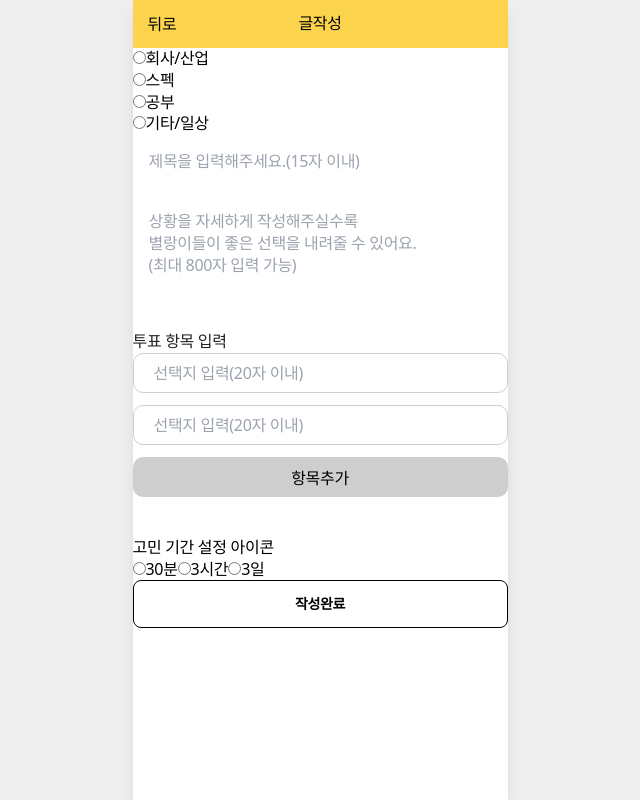
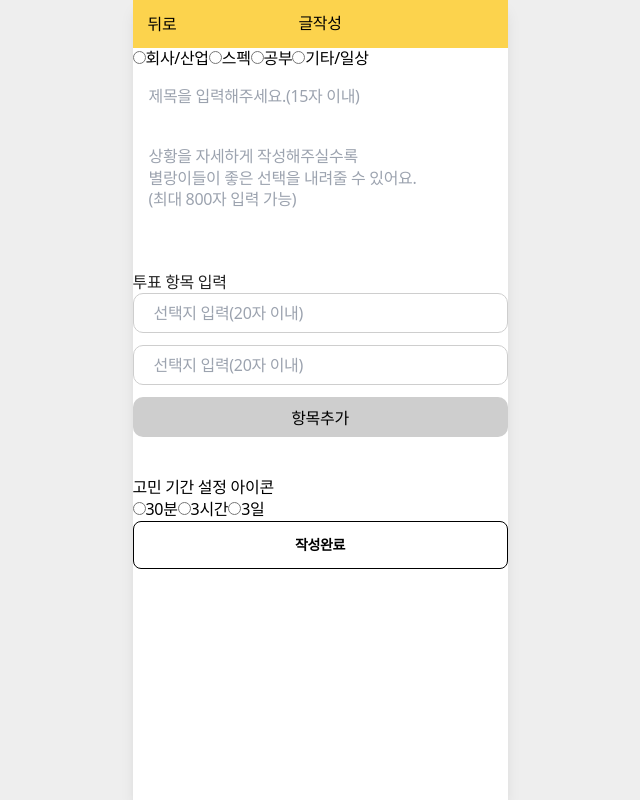
Before and after one commit to chwihae/frontend, a React (Vite) app: page /question in a window 1280 px wide. Shown: the whole page, without its empty margins (320-960 px from the left). Built offline with nearby package versions, Linux system fonts and the light colour scheme; no server answers; sample sign-in values are in the browser's storage; a web font is replaced by a local one.

Commit message:
refact : 태그 변경 (#8)

```diff
--- a/src/components/Question/FieldsOptionArray.tsx
+++ b/src/components/Question/FieldsOptionArray.tsx
@@ -8,8 +8,8 @@ const FieldsOptionArray = () => {
   });
 
   return (
-    <div className="mb-10">
-      <h2 className="scoretitle1 text-GS1">투표 항목 입력</h2>
+    <fieldset className="mb-10">
+      <legend className="scoretitle1 text-GS1">투표 항목 입력</legend>
       <ul className="mb-3 flex flex-col gap-3">
         {fields.map((item, index) => {
           return (
@@ -44,7 +44,7 @@ const FieldsOptionArray = () => {
           항목추가
         </button>
       )}
-    </div>
+    </fieldset>
   );
 };
 
--- a/src/pages/QuestionCreate.tsx
+++ b/src/pages/QuestionCreate.tsx
@@ -30,27 +30,33 @@ const QuestionCreate = () => {
   return (
     <FormProvider {...methods}>
       <form className="flex flex-col" onSubmit={handleSubmit(onSubmit)}>
+        <fieldset>
           {CATEGORYOPTIONS.map((tab) => (
             <label key={tab}>
               <input type="radio" value={tab} {...register('type')} />
               {tab}
             </label>
           ))}
+        </fieldset>
+        <fieldset>
           <input
             type="text"
             className="h-[52px] w-full py-[13px] pl-4 focus:outline-none"
             placeholder="제목을 입력해주세요.(15자 이내)"
             {...register('title')}
           />
+        </fieldset>
+        <fieldset>
           <textarea
             className="h-36 w-full resize-none px-4 py-6 focus:outline-none"
             placeholder={PLACEHOLDER_CONTENT}
             {...register('content')}
           />
+        </fieldset>
         <FieldsOptionArray />
-        <div>
+        <fieldset>
           <div className="flex gap-1">
-            <h2>고민 기간 설정</h2>
+            <legend>고민 기간 설정</legend>
             <span>아이콘</span>
           </div>
           {PERIODOPTIONS.map((period) => (
@@ -59,7 +65,7 @@ const QuestionCreate = () => {
               {period}
             </label>
           ))}
-        </div>
+        </fieldset>
         <button type="submit" className="btn">
           작성완료
         </button>
```
Lines whose indentation alone changed are shown as unchanged.
